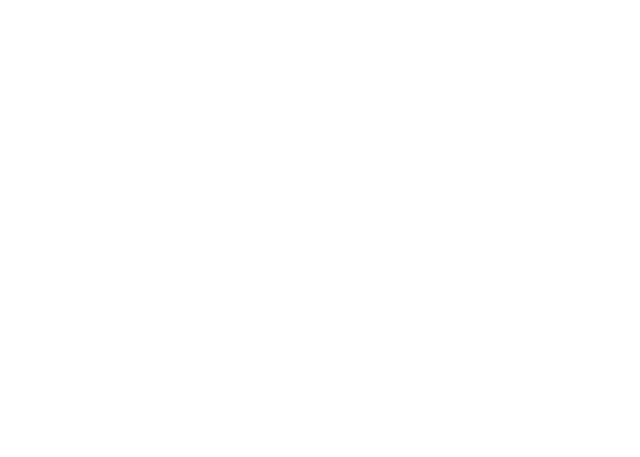
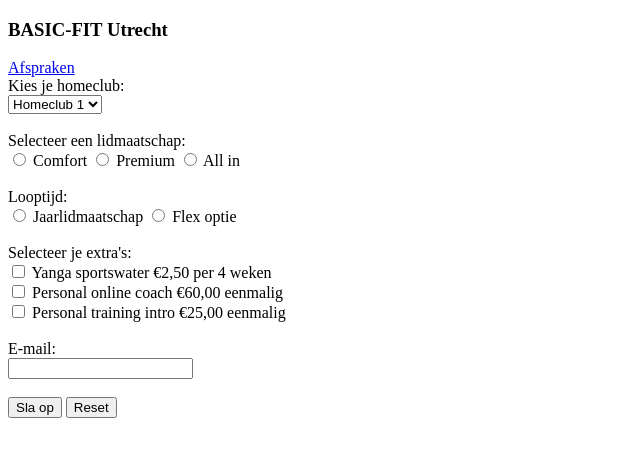
Before and after one commit to DylanoBoellaard/crud-php-pdo-opdracht05-336751, a PHP site: page / in a window 1280 px wide. Before the commit the part shown is empty. Shown: the top 457 px of the page, without its empty margins (0-640 px from the left). Run offline with PHP 8.4, Linux system fonts and the light colour scheme.

Commit message:
Added index.php

```diff
--- a/index.php
+++ b/index.php
@@ -1,12 +1,61 @@
 <!DOCTYPE html>
 <html lang="en">
+
 <head>
     <meta charset="UTF-8">
     <meta http-equiv="X-UA-Compatible" content="IE=edge">
     <meta name="viewport" content="width=device-width, initial-scale=1.0">
     <title>crud-php-pdo-opdracht05</title>
 </head>
+
 <body>
+    <h3>BASIC-FIT Utrecht</h3>
 
+    <a href="read.php">Afspraken</a>
+    <form action="create.php" method="post">
+        <label for="homeclub">Kies je homeclub:</label><br>
+        <select name="homeclub" id="homeclub" required>
+            <option value="homeclub1">Homeclub 1</option>
+            <option value="homeclub2">Homeclub 2</option>
+            <option value="homeclub3">Homeclub 3</option>
+        </select>
+    <br>
+    <br>
+        <label for="lidmaatschap">Selecteer een lidmaatschap:</label><br>
+            <input type="radio" name="lidmaatschap" id="comfort" value="comfort" required>
+        <label for="comfort">Comfort</label>
+            <input type="radio" name="lidmaatschap" id="premium" value="premium" required>
+        <label for="premium">Premium</label>
+            <input type="radio" name="lidmaatschap" id="allin" value="allin" required>
+        <label for="allin">All in</label>
+    <br>
+    <br>
+        <label for="looptijd">Looptijd:</label><br>
+        <input type="radio" name="looptijd" id="jaarlidmaatschap" value="jaarlidmaatschap">
+            <label for="jaarlidmaatschap">Jaarlidmaatschap</label>
+        <input type="radio" name="looptijd" id="flex">
+            <label for="flex">Flex optie</label>
+    <br>
+    <br>
+        <label for="extra">Selecteer je extra's:</label><br>
+        <input type="checkbox" name="extra" id="yanga" value="yanga">
+            <label for="yanga">Yanga sportswater €2,50 per 4 weken</label>
+    <br>
+        <input type="checkbox" name="extra" id="coach" value="coach">
+            <label for="coach">Personal online coach €60,00 eenmalig</label>
+    <br>
+        <input type="checkbox" name="extra" id="training" value="training">
+            <label for="training">Personal training intro €25,00 eenmalig</label>
+    <br>
+    <br>
+        <label for="email">E-mail:</label><br>
+            <input type="email" name="email" id="email" required>
+    <br>
+    <br>
+        <input type="datetime" name="date" id="date" hidden>
+        <input type="submit" value="Sla op">
+        <input type="reset" value="Reset">
+    </form>
 </body>
+
 </html>
```
